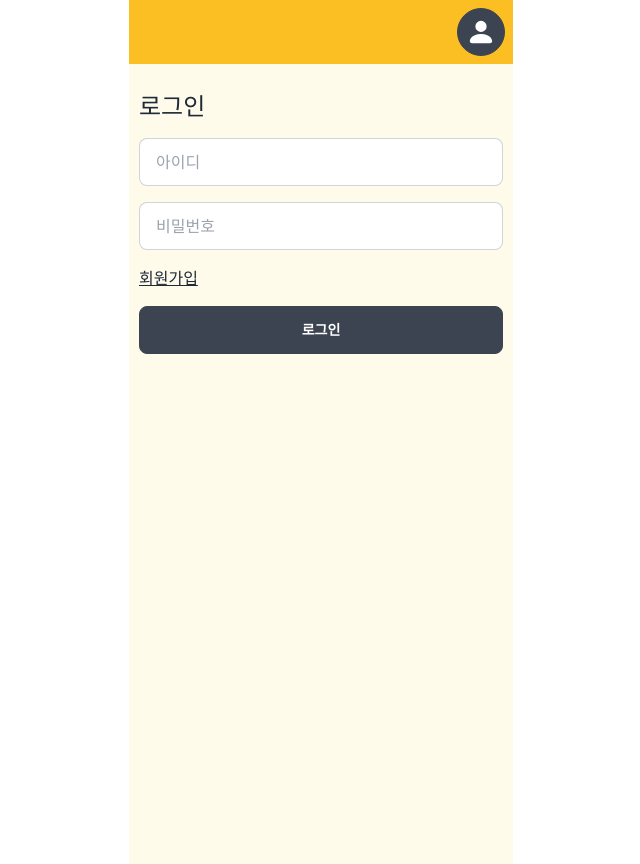
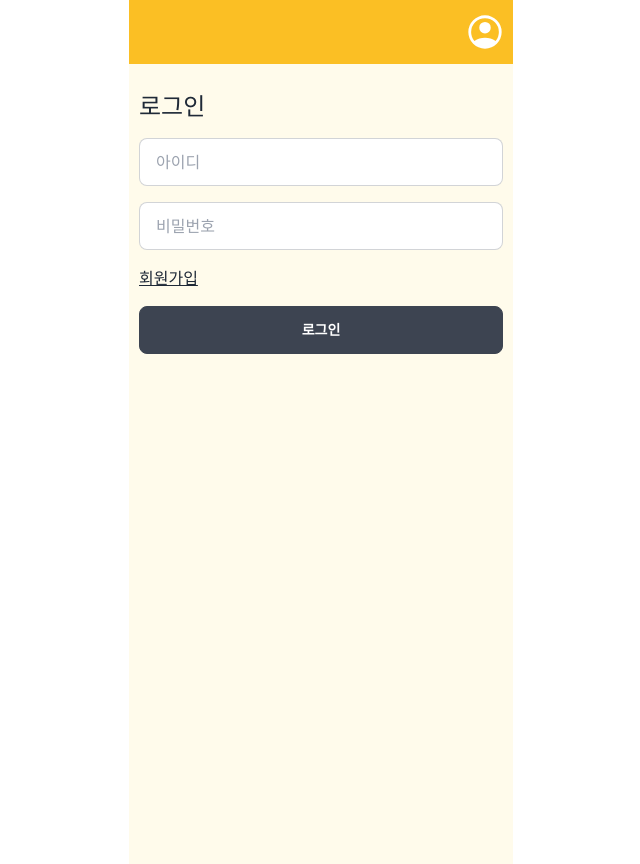
Before and after one commit to ShineTiger/food-management, a React (Create React App) app in the folder client/: page /Login in a window 1280 px wide. Shown: the whole page, without its empty margins (319-959 px from the left). Built offline with nearby package versions, Linux system fonts and the light colour scheme.

Commit message:
:lipstick: 마이페이지 아이콘 변경
구글 메터리얼 아이콘으로 변경하고 Navbar에 있을땐 하얀색, MyPage에 있을땐 포인트색으로 변경했습니다

```diff
--- a/client/src/components/Main/Navbar.tsx
+++ b/client/src/components/Main/Navbar.tsx
@@ -41,7 +41,7 @@ const Navbar = () => {
         </div>
         <div className="flex-none gap-2">
           <div className="dropdown dropdown-end">
-            <ProfileAvatar hasClickEvent={true} />
+            <ProfileAvatar hasClickEvent={true} isFilled={{ fill: 'white' }} />
           </div>
         </div>
       </div>
--- a/client/src/components/MyPage/MyPage.tsx
+++ b/client/src/components/MyPage/MyPage.tsx
@@ -35,7 +35,9 @@ const MyPage = () => {
     <div>
       <Card color="bg-white">
         <div className={'flex justify-center my-10'}>
-          <ProfileAvatar isBigSize={true}></ProfileAvatar>
+          <div className="flex w-20 h-20 rounded-full justify-center bg-slate-500">
+            <ProfileAvatar isBigSize={true}></ProfileAvatar>
+          </div>
           <div className="mx-5 flex flex-col justify-center">
             <h3>{reduxUserData.name}</h3>
             <span className="text-xs">{reduxUserData.id}</span>
--- a/client/src/components/UI/ProfileAvatar.tsx
+++ b/client/src/components/UI/ProfileAvatar.tsx
@@ -1,16 +1,18 @@
-import React from 'react';
+import React, { CSSProperties } from 'react';
 import { useNavigate } from 'react-router';
 
 interface ProfileAvatarPropsType {
   hasClickEvent?: boolean;
   isBigSize?: boolean;
   isCircle?: boolean;
+  isFilled?: React.SVGAttributes<SVGSVGElement>;
 }
 
 const ProfileAvatar = ({
   hasClickEvent,
   isBigSize,
   isCircle,
+  isFilled,
 }: ProfileAvatarPropsType) => {
   const navigate = useNavigate();
   return (
@@ -18,10 +20,13 @@ const ProfileAvatar = ({
       onClick={() => {
         hasClickEvent && navigate('/mypage');
       }}
-      className={`btn btn-circle avatar ${isBigSize && 'w-20 h-20'}`}
+      className={`${
+        isBigSize &&
+        'w-20 h-20 flex w-20 h-20 rounded-full justify-center items-center bg-amber-400'
+      }`}
     >
       <div className="rounded-full">
-        <svg
+        {/* <svg
           xmlns="http://www.w3.org/2000/svg"
           width={isBigSize ? '40' : '30'}
           height={isBigSize ? '40' : '30'}
@@ -30,6 +35,14 @@ const ProfileAvatar = ({
           viewBox="0 0 16 16"
         >
           <path d="M3 14s-1 0-1-1 1-4 6-4 6 3 6 4-1 1-1 1H3zm5-6a3 3 0 1 0 0-6 3 3 0 0 0 0 6z" />
+        </svg> */}
+        <svg
+          xmlns="http://www.w3.org/2000/svg"
+          height="40"
+          width="40"
+          {...isFilled}
+        >
+          <path d="M9.417 29.083q2.458-1.666 5.041-2.541 2.584-.875 5.542-.875 2.958 0 5.562.875 2.605.875 5.063 2.541Q32.333 27 33.104 24.75q.771-2.25.771-4.75 0-5.875-4-9.875t-9.875-4q-5.875 0-9.875 4t-4 9.875q0 2.5.792 4.75.791 2.25 2.5 4.333ZM20 21.375q-2.417 0-4.083-1.667-1.667-1.666-1.667-4.083 0-2.417 1.667-4.083Q17.583 9.875 20 9.875q2.417 0 4.083 1.667 1.667 1.666 1.667 4.083 0 2.458-1.667 4.104-1.666 1.646-4.083 1.646Zm0 15.292q-3.458 0-6.521-1.313-3.062-1.312-5.312-3.583-2.25-2.271-3.542-5.292Q3.333 23.458 3.333 20t1.313-6.5q1.312-3.042 3.583-5.292t5.292-3.562Q16.542 3.333 20 3.333t6.5 1.313q3.042 1.312 5.292 3.562t3.562 5.292q1.313 3.042 1.313 6.5t-1.313 6.479q-1.312 3.021-3.562 5.292T26.5 35.354q-3.042 1.313-6.5 1.313Z" />
         </svg>
       </div>
     </label>
```
